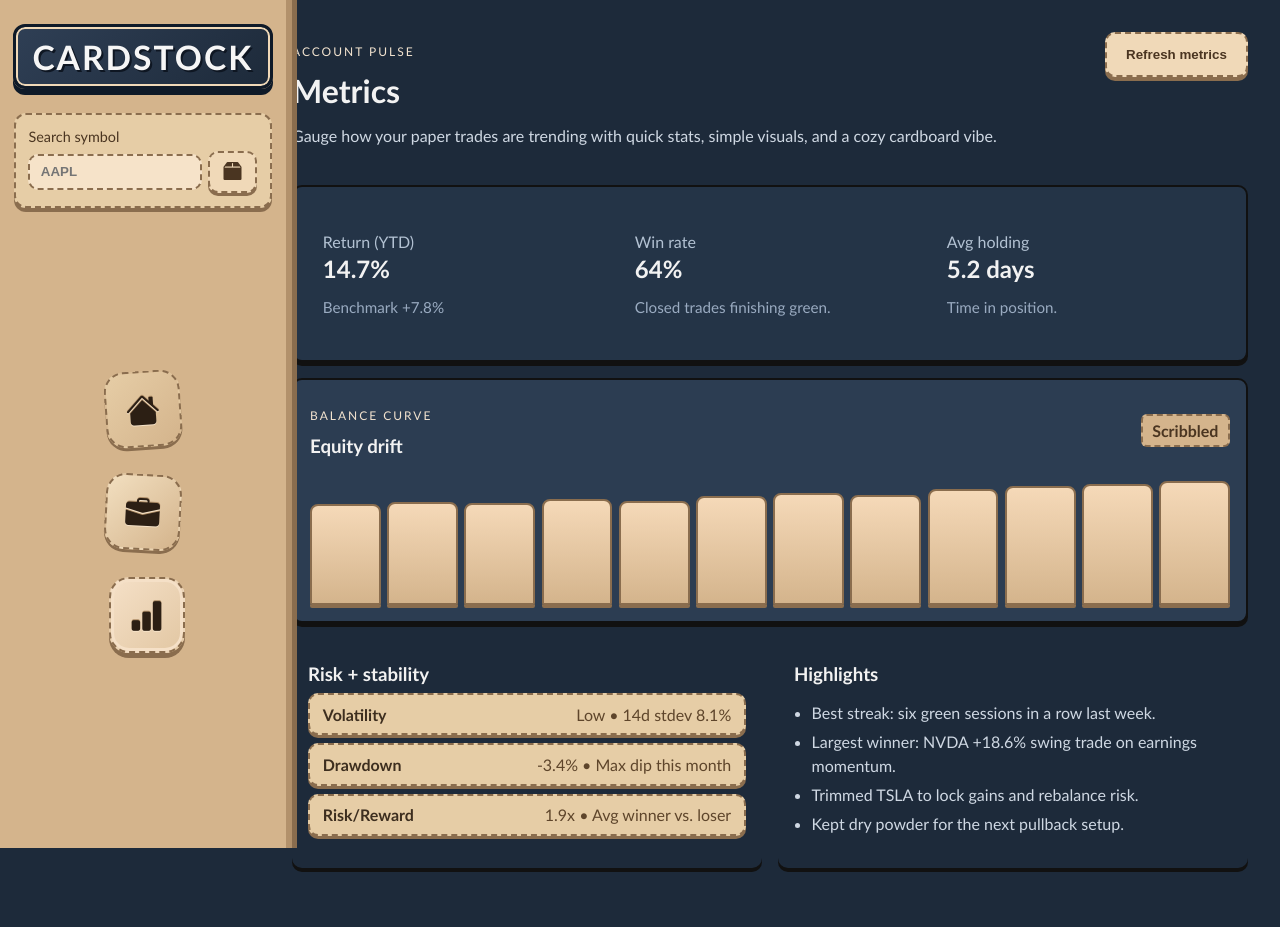
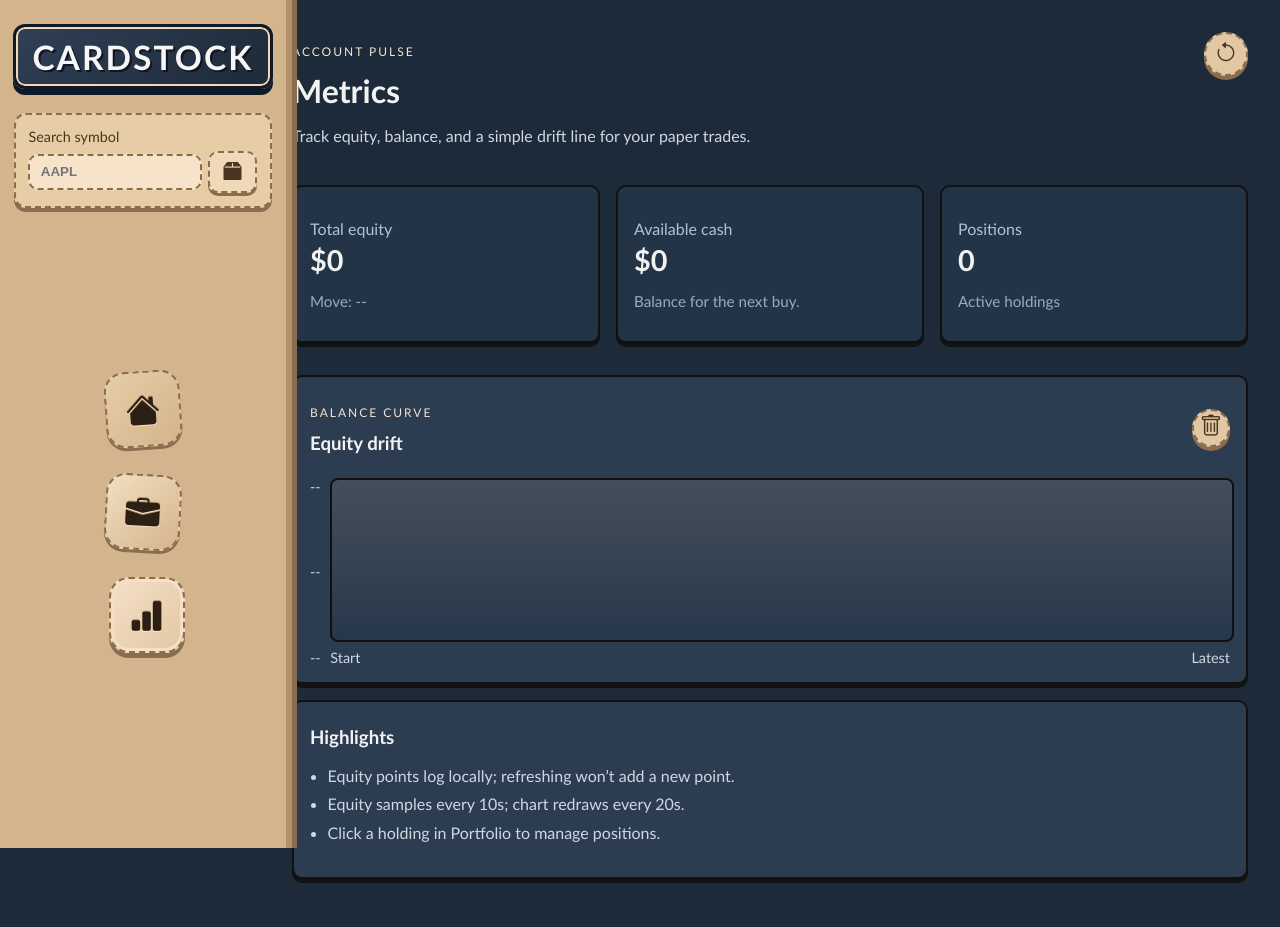
Before and after one commit to AndrewAppleyard/distributed-final-project, a Flask app: page /metrics in a window 1280 px wide. Before the commit the page ends 872 px from the top, so only its background shows below. Run offline with Flask 3, Linux system fonts and the light colour scheme.

Commit message:
changes to Metrics page, stock page, yeah etc. etc.

```diff
--- a/api/api.py
+++ b/api/api.py
@@ -1,5 +1,6 @@
 import os
 import finnhub
+import time
 from dotenv import load_dotenv
 from fastapi import FastAPI, HTTPException
 
@@ -29,6 +30,7 @@
             "open": quote.get("o"),
             "prev_close": quote.get("pc"),
             "timestamp": quote.get("t"),
+            "fetched_at": int(time.time()),
         }
     except Exception as e:
         raise HTTPException(status_code=502, detail=f"Finnhub error: {e}")
--- a/frontend/app.py
+++ b/frontend/app.py
@@ -16,19 +16,19 @@
 
 @app.route("/home")
 def home():
-    return render_template("home.html")
+    return render_template("home.html", backend_url=BACKEND_URL)
 
 @app.route("/portfolio")
 def portfolio():
-    return render_template("portfolio.html")
+    return render_template("portfolio.html", backend_url=BACKEND_URL)
 
 @app.route("/metrics")
 def metrics():
-    return render_template("metrics.html")
+    return render_template("metrics.html", backend_url=BACKEND_URL)
 
 @app.route("/search")
 def search():
-    return render_template("search.html")
+    return render_template("search.html", backend_url=BACKEND_URL)
 
 @app.route("/stock/<symbol>")
 def stock(symbol):
--- a/frontend/static/css/metrics.css
+++ b/frontend/static/css/metrics.css
@@ -18,21 +18,35 @@
     max-width: 720px;
 }
 
-.metrics-page .cardboard-btn {
-    background: #f0d9b8;
+.metrics-page .cardboard-btn.icon-only {
+    display: inline-flex;
+    align-items: center;
+    justify-content: center;
+    width: 44px;
+    height: 44px;
+    padding: 0;
+    border-radius: 50%;
+    background: #e2c7a3;
     border: 2px dashed #8a6d4e;
     color: #4a3521;
-    padding: 0.8rem 1.2rem;
-    border-radius: 10px;
-    font-weight: bold;
     box-shadow: 0 4px 0 #8a6d4e;
-    cursor: pointer;
-    transition: transform 0.1s, box-shadow 0.1s;
 }
 
-.metrics-page .cardboard-btn:hover {
-    transform: translateY(-2px);
-    box-shadow: 0 6px 0 #8a6d4e;
+.metrics-page .cardboard-btn.icon-only.small {
+    width: 38px;
+    height: 38px;
+}
+
+.metrics-page .cardboard-btn.icon-only .bi {
+    font-size: 1.4rem;
+    font-weight: 800;
+}
+
+.cardboard-btn.danger {
+    background: #fbe0de;
+    color: #c0392b;
+    border-color: #c0392b;
+    box-shadow: 0 3px 0 #8a6d4e;
 }
 
 .metrics-page .eyebrow {
@@ -42,26 +56,26 @@
     color: #f2e3cf;
 }
 
-.metrics-page .stat-row {
+.metrics-page .stat-grid {
     display: grid;
     grid-template-columns: repeat(auto-fit, minmax(220px, 1fr));
     gap: 1rem;
     margin-bottom: 1rem;
+}
+
+.metrics-page .stat-card {
     background: #243447;
     border: 2px solid #111;
 }
 
-.metrics-page .stat-block {
-    padding: 0.8rem;
+.metrics-page .stat-card .label {
+    color: #b3c2d3;
+    margin-bottom: 0.3rem;
 }
 
-.metrics-page .label {
-    color: #b3c2d3;
-    margin-bottom: 0.2rem;
-}
-
-.metrics-page h2 {
+.metrics-page .stat-card h2 {
     margin: 0.2rem 0;
+    font-size: 1.8rem;
 }
 
 .metrics-page .muted {
@@ -91,53 +105,45 @@
     font-weight: bold;
 }
 
-.metrics-page .spark-grid {
+.metrics-page .chart-wrap {
     display: grid;
-    grid-template-columns: repeat(12, minmax(0, 1fr));
-    align-items: end;
+    grid-template-columns: auto 1fr;
+    gap: 0.6rem;
+    align-items: stretch;
+}
+
+.metrics-page .y-axis {
+    display: flex;
+    flex-direction: column;
+    justify-content: space-between;
+    color: #cfd8e3;
+    font-size: 0.9rem;
+}
+
+.metrics-page .chart-area {
+    display: flex;
+    flex-direction: column;
     gap: 0.4rem;
 }
 
-.metrics-page .spark-bar {
-    background: linear-gradient(180deg, #f5d9b8 0%, #d4b48c 100%);
-    border: 2px solid #8a6d4e;
-    border-radius: 8px 8px 2px 2px;
-    box-shadow: 0 3px 0 #8a6d4e;
-    transition: transform 0.2s;
+.metrics-page .equity-chart {
+    width: 100%;
+    height: 160px;
+    background: linear-gradient(180deg, rgba(212,180,140,0.15) 0%, rgba(36,52,71,0.6) 100%);
+    border: 2px solid #111;
+    border-radius: 8px;
 }
 
-.metrics-page .spark-bar:hover {
-    transform: translateY(-4px);
+.metrics-page .x-axis {
+    display: flex;
+    justify-content: space-between;
+    color: #cfd8e3;
+    font-size: 0.9rem;
 }
 
-.metrics-page .metrics-grid {
-    display: grid;
-    grid-template-columns: repeat(auto-fit, minmax(260px, 1fr));
-    gap: 1rem;
-    margin-top: 1rem;
-}
-
-.metrics-page .pill-list {
-    display: flex;
-    flex-direction: column;
-    gap: 0.5rem;
-}
-
-.metrics-page .pill {
-    display: flex;
-    justify-content: space-between;
-    background: #e6cda6;
-    border: 2px dashed #8a6d4e;
-    color: #3d2e1f;
-    padding: 0.6rem 0.8rem;
-    border-radius: 10px;
-    box-shadow: 0 3px 0 #8a6d4e;
-    font-weight: bold;
-}
-
-.metrics-page .pill .meta {
-    font-weight: normal;
-    color: #5e452b;
+.metrics-page .highlights-card {
+    background: #2c3d52;
+    border: 2px solid #111;
 }
 
 .metrics-page .bullet-list {
--- a/frontend/static/js/metrics.js
+++ b/frontend/static/js/metrics.js
@@ -1,69 +1,193 @@
-let performanceCurve = [100, 102, 101, 105, 103, 108, 111, 109, 115, 118, 120, 123];
+const configuredBackend = (window.BACKEND_URL || document.body?.dataset?.backendUrl || "").trim();
+const fallbackBackend = `${window.location.protocol}//${window.location.hostname}:4000`;
+const backendBase = (configuredBackend && configuredBackend.replace(/\/+$/, "")) || fallbackBackend;
 
-const metricSnapshot = {
-    return: "14.7%",
-    benchmarkNote: "Benchmark +7.8%",
-    winRate: "64%",
-    holdTime: "5.2 days",
-};
+let equityHistory = [];
+let equityTimer = null;
+let refreshTimer = null;
+const STORAGE_KEY = "cardstock_equity_history";
+let cachedPositions = [];
 
-const riskSnapshot = [
-    { label: "Volatility", value: "Low", meta: "14d stdev 8.1%" },
-    { label: "Drawdown", value: "-3.4%", meta: "Max dip this month" },
-    { label: "Risk/Reward", value: "1.9x", meta: "Avg winner vs. loser" },
-];
+const formatCurrency = (val) =>
+    `$${Number(val || 0).toLocaleString(undefined, { minimumFractionDigits: 2, maximumFractionDigits: 2 })}`;
 
-const highlights = [
-    "Best streak: six green sessions in a row last week.",
-    "Largest winner: NVDA +18.6% swing trade on earnings momentum.",
-    "Trimmed TSLA to lock gains and rebalance risk.",
-    "Kept dry powder for the next pullback setup.",
-];
-
-function renderPerformance() {
-    const container = document.getElementById("performance-bars");
-    const maxPoint = Math.max(...performanceCurve);
-    const bars = performanceCurve.map((point, idx) => {
-        const height = Math.max((point / maxPoint) * 120, 12);
-        return `<div class="spark-bar" style="height:${height}px" title="Checkpoint ${idx + 1}: ${point}"></div>`;
-    });
-    container.innerHTML = bars.join("");
+async function fetchPortfolio() {
+    const res = await fetch(`${backendBase}/portfolio`);
+    if (!res.ok) throw new Error("Portfolio fetch failed");
+    return res.json();
 }
 
-function renderMetrics() {
-    const returnEl = document.getElementById("metric-return");
-    const returnNoteEl = document.getElementById("metric-return-note");
-    const winEl = document.getElementById("metric-winrate");
-    const holdEl = document.getElementById("metric-hold");
-
-    returnEl.textContent = metricSnapshot.return;
-    returnNoteEl.textContent = metricSnapshot.benchmarkNote;
-    winEl.textContent = metricSnapshot.winRate;
-    holdEl.textContent = metricSnapshot.holdTime;
-
-    const pillList = document.getElementById("risk-list");
-    pillList.innerHTML = riskSnapshot
-        .map((item) => `<div class="pill"><span>${item.label}</span><span class="meta">${item.value} • ${item.meta}</span></div>`)
-        .join("");
-
-    const bulletList = document.getElementById("metric-list");
-    bulletList.innerHTML = highlights.map((item) => `<li>${item}</li>`).join("");
+async function fetchBalance() {
+    const res = await fetch(`${backendBase}/balance`);
+    if (!res.ok) throw new Error("Balance fetch failed");
+    return res.json();
 }
 
-function jitterMetrics() {
-    performanceCurve = performanceCurve.map((point) => {
-        const drift = (Math.random() - 0.5) * 2.5;
-        return Number((point * (1 + drift / 100)).toFixed(2));
-    });
-    renderPerformance();
+async function fetchQuote(symbol) {
+    const res = await fetch(`${backendBase}/quote/${encodeURIComponent(symbol)}`);
+    if (!res.ok) throw new Error("Quote fetch failed");
+    return res.json();
 }
 
-document.addEventListener("DOMContentLoaded", () => {
-    renderPerformance();
-    renderMetrics();
+async function computeEquity() {
+    const [portfolio, balanceData] = await Promise.all([fetchPortfolio(), fetchBalance()]);
+    const balance = Number(balanceData.balance ?? 0);
+    const positions = Array.isArray(portfolio) ? portfolio : [];
+    cachedPositions = positions;
+    const quotes = await Promise.all(
+        positions.map(async (row) => {
+            try {
+                const q = await fetchQuote(row.symbol);
+                return { symbol: row.symbol, quote: q };
+            } catch {
+                return { symbol: row.symbol, quote: null };
+            }
+        })
+    );
+    let totalValue = 0;
+    positions.forEach((pos) => {
+        const quoteWrap = quotes.find((q) => q.symbol === pos.symbol);
+        const quote = quoteWrap?.quote;
+        const price = Number(quote?.current ?? quote?.price ?? pos.buy_price ?? 0);
+        totalValue += pos.shares * price;
+    });
+    return { equity: totalValue + balance, balance, positions };
+}
 
+function saveHistory() {
+    try {
+        localStorage.setItem(STORAGE_KEY, JSON.stringify(equityHistory));
+    } catch (err) {
+        console.error("Failed to save history", err);
+    }
+}
+
+function loadHistory() {
+    try {
+        const stored = localStorage.getItem(STORAGE_KEY);
+        equityHistory = stored ? JSON.parse(stored) : [];
+    } catch {
+        equityHistory = [];
+    }
+}
+
+function updateStats(equity, balance, positions) {
+    const equityEl = document.getElementById("stat-equity");
+    const changeEl = document.getElementById("stat-change");
+    const cashEl = document.getElementById("stat-cash");
+    const posEl = document.getElementById("stat-positions");
+    const last = equityHistory.length ? equityHistory[equityHistory.length - 1] : equity;
+    const delta = equity - last;
+    if (equityEl) equityEl.textContent = formatCurrency(equity);
+    if (cashEl) cashEl.textContent = formatCurrency(balance);
+    if (posEl) posEl.textContent = positions.length;
+    if (changeEl) changeEl.textContent = `Move: ${delta >= 0 ? "+" : ""}${formatCurrency(delta)}`;
+}
+
+function renderAxes(minPoint, maxPoint, count) {
+    const yMin = document.getElementById("y-min");
+    const yMid = document.getElementById("y-mid");
+    const yMax = document.getElementById("y-max");
+    const xStart = document.getElementById("x-start");
+    const xEnd = document.getElementById("x-end");
+    const mid = (minPoint + maxPoint) / 2;
+    if (yMin) yMin.textContent = `${minPoint.toFixed(2)}`;
+    if (yMid) yMid.textContent = `${mid.toFixed(2)}`;
+    if (yMax) yMax.textContent = `${maxPoint.toFixed(2)}`;
+    if (xStart) xStart.textContent = count ? "Start" : "--";
+    if (xEnd) xEnd.textContent = count ? `#${count}` : "--";
+}
+
+function renderEquityHistory() {
+    const svg = document.getElementById("equity-chart");
+    if (!svg) return;
+    if (!equityHistory.length) {
+        svg.innerHTML = "";
+        return;
+    }
+    const maxEquity = Math.max(...equityHistory);
+    const minEquity = Math.min(...equityHistory);
+    const pad = 100;
+    const maxPoint = maxEquity + pad;
+    const minPoint = Math.max(0, minEquity - pad);
+    const len = equityHistory.length;
+    const mapped = equityHistory.map((val, idx) => {
+        const x = (idx / Math.max(len - 1, 1)) * 100;
+        const range = Math.max(maxPoint - minPoint || 1, 1);
+        const y = 50 - ((val - minPoint) / range) * 50;
+        return `${x},${y}`;
+    });
+    const points = mapped.join(" ");
+    svg.innerHTML = `<polyline class="hover-line" points="${points}" fill="none" stroke="#d4b48c" stroke-width="1.4">
+                        <title>${(equityHistory[equityHistory.length - 1] || 0).toFixed(2)}</title>
+                     </polyline>`;
+    renderAxes(minPoint, maxPoint, equityHistory.length);
+}
+
+async function addEquityPoint() {
+    try {
+        const { equity, balance, positions } = await computeEquity();
+        equityHistory.push(equity);
+        saveHistory();
+        updateStats(equity, balance, positions);
+    } catch (err) {
+        console.error("Equity fetch failed", err);
+    }
+}
+
+async function initializeMetrics() {
+    loadHistory();
+    await addEquityPoint();
+    renderEquityHistory();
+    try {
+        const { equity, balance, positions } = await computeEquity();
+        updateStats(equity, balance, positions);
+    } catch (err) {
+        console.error(err);
+    }
     const refreshButton = document.getElementById("refresh-metrics");
     if (refreshButton) {
-        refreshButton.addEventListener("click", jitterMetrics);
+        refreshButton.addEventListener("click", () => {
+            renderEquityHistory();
+        });
     }
-});
+    const sellAllBtn = document.getElementById("sell-all");
+    const sellModal = document.getElementById("sell-modal");
+    const sellCancel = document.getElementById("sell-cancel");
+    const sellConfirm = document.getElementById("sell-confirm");
+    const closeSellModal = () => sellModal && sellModal.classList.add("hidden");
+    const openSellModal = () => sellModal && sellModal.classList.remove("hidden");
+
+    if (sellAllBtn) sellAllBtn.addEventListener("click", openSellModal);
+    if (sellCancel) sellCancel.addEventListener("click", closeSellModal);
+    if (sellModal) {
+        sellModal.addEventListener("click", (e) => {
+            if (e.target === sellModal) closeSellModal();
+        });
+    }
+    if (sellConfirm) {
+        sellConfirm.addEventListener("click", async () => {
+            try {
+                const symbolList = cachedPositions.map((p) => p.symbol);
+                for (const sym of symbolList) {
+                    await fetch(`${backendBase}/trades/${encodeURIComponent(sym)}`, {
+                        method: "DELETE",
+                        headers: { "Content-Type": "application/json" },
+                    });
+                }
+                await addEquityPoint();
+                renderEquityHistory();
+            } catch (err) {
+                console.error("Sell all failed", err);
+            } finally {
+                closeSellModal();
+            }
+        });
+    }
+    equityTimer = setInterval(addEquityPoint, 10000);
+    refreshTimer = setInterval(() => {
+        renderEquityHistory();
+    }, 20000);
+}
+
+document.addEventListener("DOMContentLoaded", initializeMetrics);
--- a/frontend/templates/base.html
+++ b/frontend/templates/base.html
@@ -12,7 +12,7 @@
     {% block extra_css %}{% endblock %}
 </head>
 
-<body>
+<body data-backend-url="{{ backend_url or '' }}">
 
     {% include "navbar.html" %}
 
--- a/frontend/templates/metrics.html
+++ b/frontend/templates/metrics.html
@@ -12,26 +12,28 @@
         <div>
             <p class="eyebrow">Account Pulse</p>
             <h1>Metrics</h1>
-            <p class="lede">Gauge how your paper trades are trending with quick stats, simple visuals, and a cozy cardboard vibe.</p>
+            <p class="lede">Track equity, balance, and a simple drift line for your paper trades.</p>
         </div>
-        <button class="cardboard-btn" id="refresh-metrics">Refresh metrics</button>
+        <button class="cardboard-btn icon-only" id="refresh-metrics" aria-label="Refresh metrics">
+            <i class="bi bi-arrow-counterclockwise"></i>
+        </button>
     </div>
 
-    <div class="card stat-row">
-        <div class="stat-block">
-            <p class="label">Return (YTD)</p>
-            <h2 id="metric-return">--</h2>
-            <p class="muted" id="metric-return-note">Pending update.</p>
+    <div class="stat-grid">
+        <div class="card stat-card">
+            <p class="label">Total equity</p>
+            <h2 id="stat-equity">$0</h2>
+            <p class="muted" id="stat-change">Move: --</p>
         </div>
-        <div class="stat-block">
-            <p class="label">Win rate</p>
-            <h2 id="metric-winrate">--</h2>
-            <p class="muted">Closed trades finishing green.</p>
+        <div class="card stat-card">
+            <p class="label">Available cash</p>
+            <h2 id="stat-cash">$0</h2>
+            <p class="muted">Balance for the next buy.</p>
         </div>
-        <div class="stat-block">
-            <p class="label">Avg holding</p>
-            <h2 id="metric-hold">--</h2>
-            <p class="muted">Time in position.</p>
+        <div class="card stat-card">
+            <p class="label">Positions</p>
+            <h2 id="stat-positions">0</h2>
+            <p class="muted">Active holdings</p>
         </div>
     </div>
 
@@ -41,19 +43,43 @@
                 <p class="eyebrow">Balance Curve</p>
                 <h3>Equity drift</h3>
             </div>
-            <span class="tag">Scribbled</span>
+            <button class="cardboard-btn icon-only small" id="sell-all" aria-label="Sell all holdings">
+                <i class="bi bi-trash"></i>
+            </button>
         </div>
-        <div id="performance-bars" class="spark-grid"></div>
+        <div class="chart-wrap">
+            <div class="y-axis">
+                <span id="y-max">--</span>
+                <span id="y-mid">--</span>
+                <span id="y-min">--</span>
+            </div>
+            <div class="chart-area">
+                <svg id="equity-chart" class="equity-chart" viewBox="0 0 100 50" preserveAspectRatio="none"></svg>
+                <div class="x-axis">
+                    <span id="x-start">Start</span>
+                    <span id="x-end">Latest</span>
+                </div>
+            </div>
+        </div>
     </div>
 
-    <div class="metrics-grid">
-        <div class="card">
-            <h3>Risk + stability</h3>
-            <div id="risk-list" class="pill-list"></div>
-        </div>
-        <div class="card">
-            <h3>Highlights</h3>
-            <ul id="metric-list" class="bullet-list"></ul>
+    <div class="card highlights-card">
+        <h3>Highlights</h3>
+        <ul id="highlight-list" class="bullet-list">
+            <li>Equity points log locally; refreshing won’t add a new point.</li>
+            <li>Equity samples every 10s; chart redraws every 20s.</li>
+            <li>Click a holding in Portfolio to manage positions.</li>
+        </ul>
+    </div>
+</div>
+
+<div id="sell-modal" class="metrics-modal hidden">
+    <div class="metrics-modal-content">
+        <h3>Sell all holdings?</h3>
+        <p class="muted">Are you sure you want to liquidate every position?</p>
+        <div class="modal-actions">
+            <button class="cardboard-btn ghost" id="sell-cancel">Cancel</button>
+            <button class="cardboard-btn danger" id="sell-confirm">Yes, sell all</button>
         </div>
     </div>
 </div>
```
Also changed, not shown: other parts of frontend/static/css/metrics.css (+71 -1 lines), backend/app.py (+23 -5 lines), frontend/static/css/stockpage.css (+30 -2 lines), frontend/static/js/stockpage.js (+28 -5 lines), frontend/templates/stockpage.html (+7 -4 lines).
